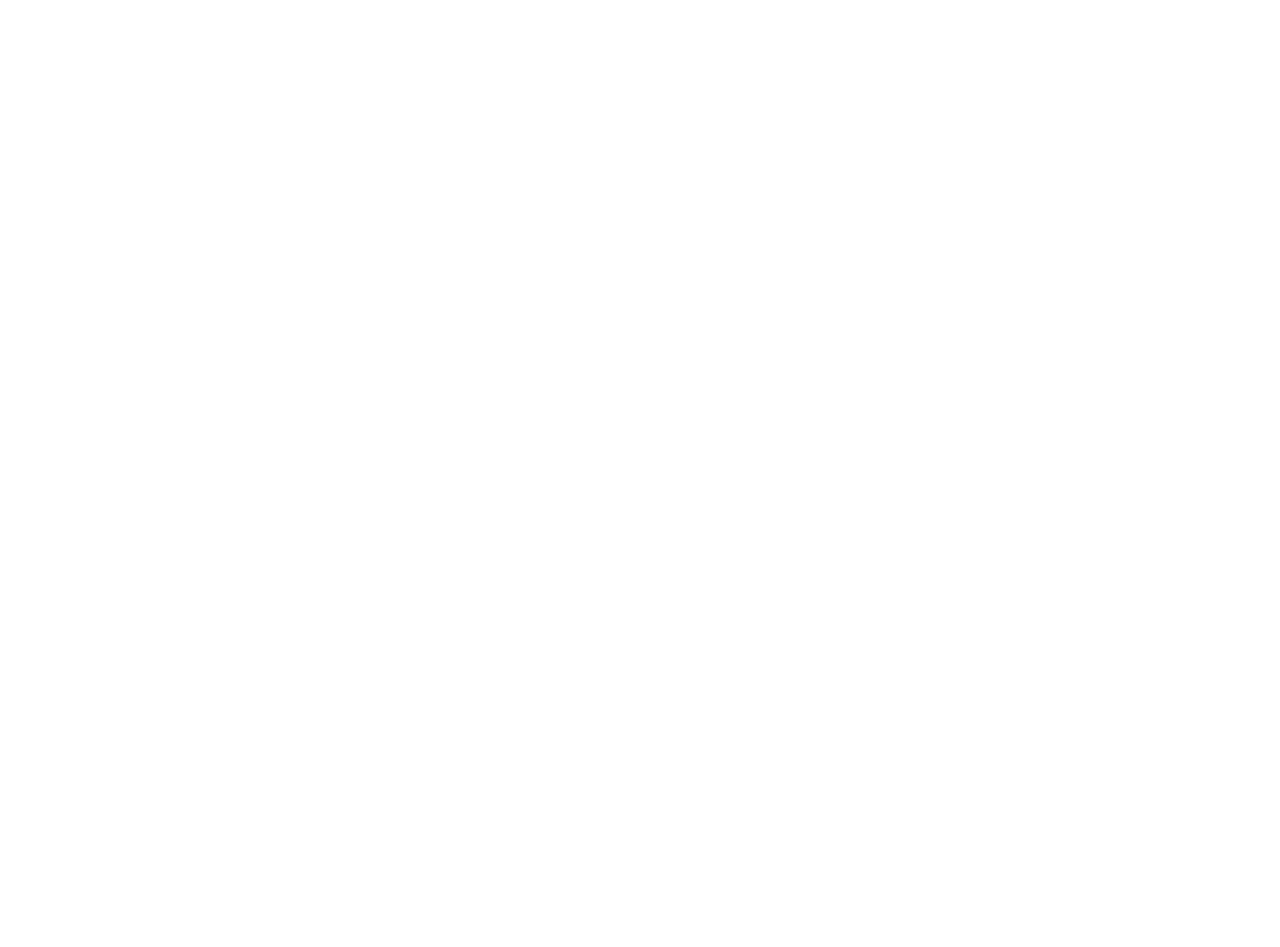
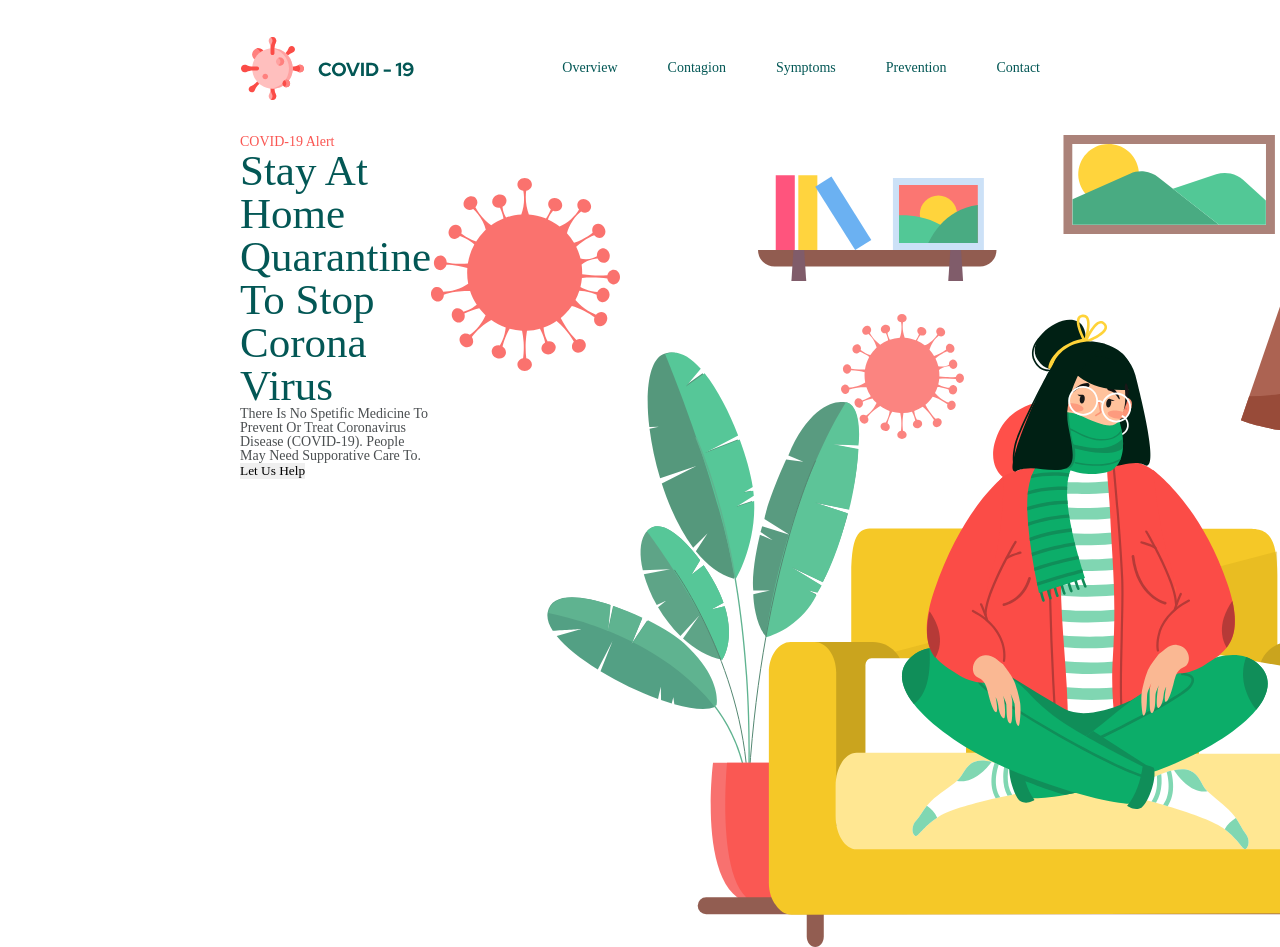
Before and after one commit to yaroslavas2001/portfolio_1, a plain HTML site: page index.html in a window 1280 px wide. Before the commit the page ends 800 px from the top, so only its background shows below. Drawn offline with Linux system fonts and the light colour scheme.

Commit message:
начало интро

```diff
--- a/css/style.css
+++ b/css/style.css
@@ -15,3 +15,55 @@ ul li{list-style:none;}
 img{vertical-align:top;}
 h1,h2,h3,h4,h5,h6{font-size:inherit;font-weight:inherit;}
 /*--------------------*/
+.wrapper{
+  min-height: 100%;
+  overflow: hidden;
+  display: flex;
+  flex-direction: column;
+  max-width: 1540px;
+  margin: 0 auto;
+}
+.content{
+  flex: 1 1 auto;
+}
+/* Menu start */
+.menu{
+display: flex;
+justify-content: space-between;
+align-items: center;
+max-width: 1450px;
+margin: 35px 240px;
+}
+.nav__row{
+  display: flex;
+}
+.nav__link a{
+  color: #035755;
+  margin-left: 50px;
+}
+.nav__link a:hover,
+.nav__link a:focus,
+.nav__link a:active{
+  color: #FB4C47;
+}
+
+.intro__row{
+  display: flex;
+  margin-left: 240px;
+}
+.intro__text{
+  max-width: 640px;
+}
+.intro__text h2{
+  color: #FA5652;
+
+}
+.intro__text h1{
+  color: #035755;
+  font-size: 43px;
+  font-style: 700;
+}
+.intro__text h3{
+  color: #4B4F51;
+}
+/* Menu end */
--- a/index.html
+++ b/index.html
@@ -7,6 +7,44 @@
   <title>Stay at home</title>
 </head>
 <body>
+  <div class="wrapper">
+    <div class="content">
+      <div class="menu">
+        <div class="menu__logo">
+          <img src="img/Logo.svg" alt="logo">
+        </div>
+        <nav class="nav">
+          <ul class="nav__row">
+            <li class="nav__link"><a href="">Overview</a></li>
+            <li class="nav__link"><a href="">Contagion</a></li>
+            <li class="nav__link"><a href="">Symptoms</a></li>
+            <li class="nav__link"><a href="">Prevention</a></li>
+            <li class="nav__link"><a href="">Contact</a></li>
+          </ul>
+        </nav>
+      </div>  <!-- /menu -->
 
+
+      <div class="intro">
+       <div class="intro__row">
+<div class="intro__text">
+  <h2>COVID-19 Alert</h2>
+  <h1>Stay At Home Quarantine To Stop Corona Virus</h1>
+  <h3>There Is No Spetific Medicine To Prevent Or Treat Coronavirus Disease (COVID-19). People May Need Supporative Care To.</h3>
+<button class="button">Let Us Help</button>
+</div>
+<div class="intro__img">
+  <img src="img/Group 18551.svg" alt="intro">
+</div>
+       </div>
+      </div>
+
+
+
+    </div>
+    <footter class="footer">
+
+    </footter>
+    </div>
 </body>
 </html>
```
Also changed, not shown: Img/Group 18551.svg (added), Img/Logo.svg (added).
